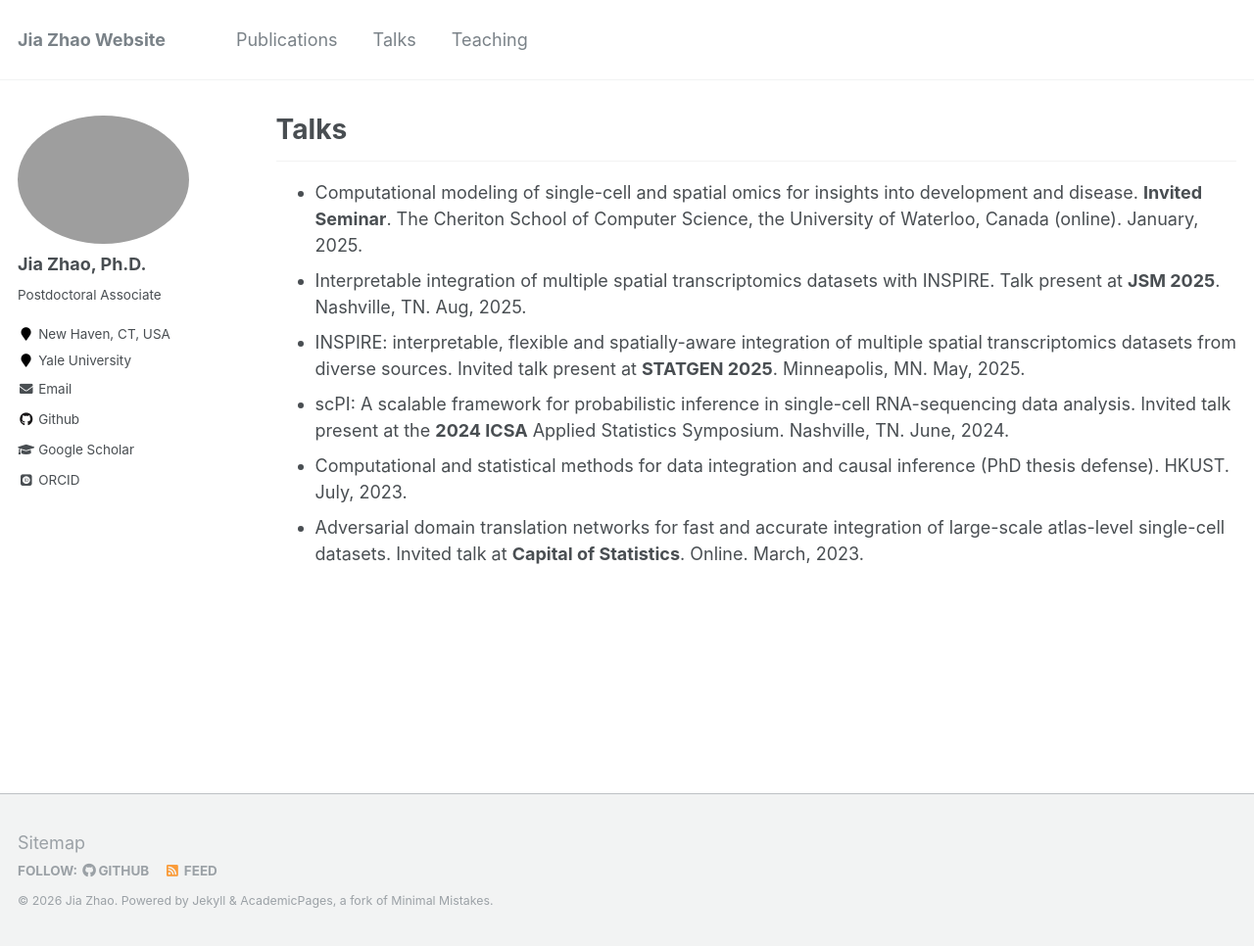
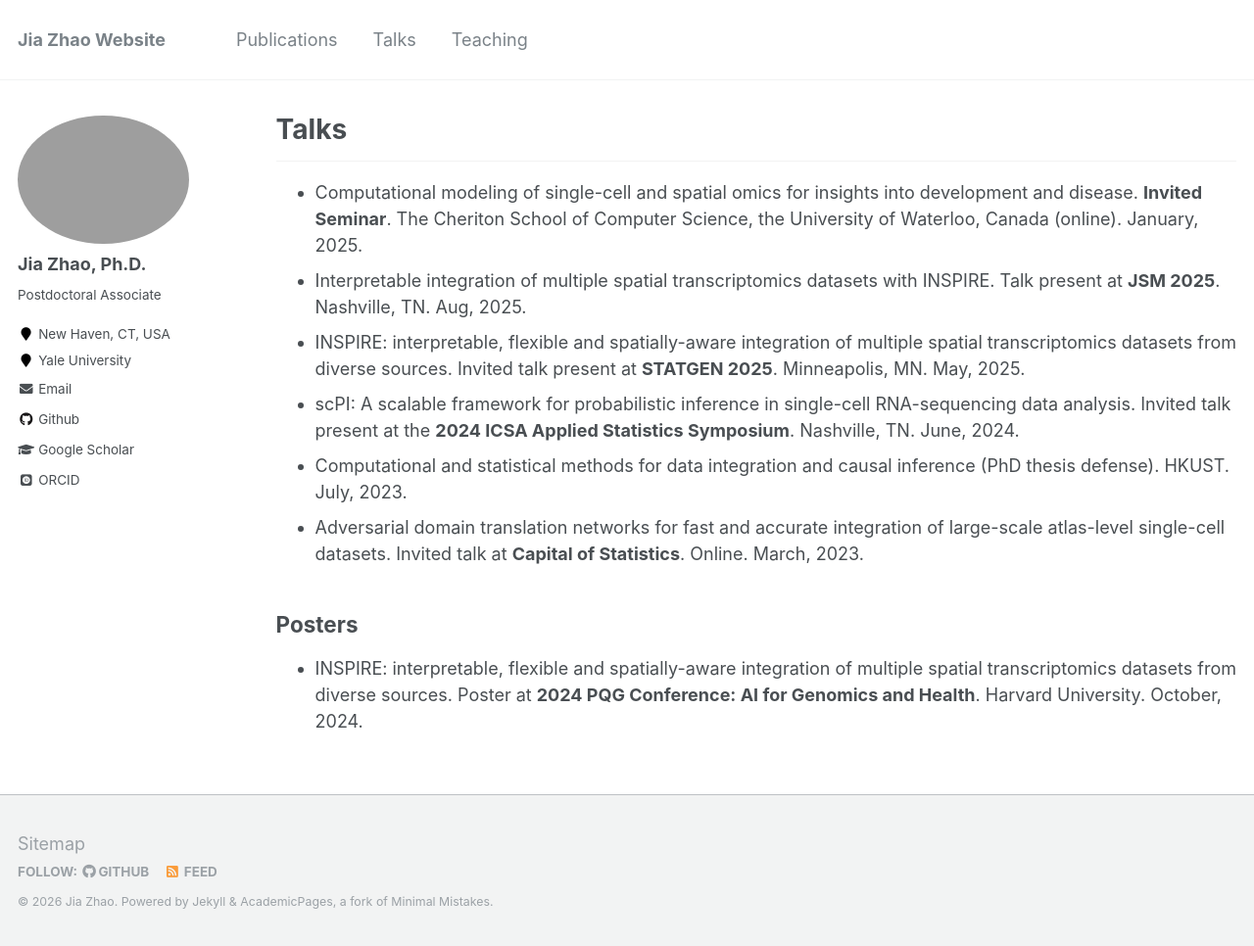
Before and after one commit to jiazhao97/jiazhao97.github.io, a Jekyll site: the page built from _pages/talks.md, in a window 1280 px wide and 966 px high. Shown: the whole window at 98% size. Built offline with Jekyll 4.4.1, drawn with Linux system fonts in a browser that asks for light colours; some web fonts are replaced.

Commit message:
Update talks.md

```diff
--- a/_pages/talks.md
+++ b/_pages/talks.md
@@ -10,6 +10,11 @@ author_profile: true
 * Computational modeling of single-cell and spatial omics for insights into development and disease. **Invited Seminar**. The Cheriton School of Computer Science, the University of Waterloo, Canada (online). January, 2025.
 * Interpretable integration of multiple spatial transcriptomics datasets with INSPIRE. Talk present at **JSM 2025**. Nashville, TN. Aug, 2025.
 * INSPIRE: interpretable, flexible and spatially-aware integration of multiple spatial transcriptomics datasets from diverse sources. Invited talk present at **STATGEN 2025**. Minneapolis, MN. May, 2025.
-* scPI: A scalable framework for probabilistic inference in single-cell RNA-sequencing data analysis. Invited talk present at the **2024 ICSA** Applied Statistics Symposium. Nashville, TN. June, 2024.
+* scPI: A scalable framework for probabilistic inference in single-cell RNA-sequencing data analysis. Invited talk present at the **2024 ICSA Applied Statistics Symposium**. Nashville, TN. June, 2024.
 * Computational and statistical methods for data integration and causal inference (PhD thesis defense). HKUST. July, 2023.
 * Adversarial domain translation networks for fast and accurate integration of large-scale atlas-level single-cell datasets. Invited talk at **Capital of Statistics**. Online. March, 2023.
+
+
+Posters
+------
+* INSPIRE: interpretable, flexible and spatially-aware integration of multiple spatial transcriptomics datasets from diverse sources. Poster at **2024 PQG Conference: AI for Genomics and Health**. Harvard University. October, 2024.
```
